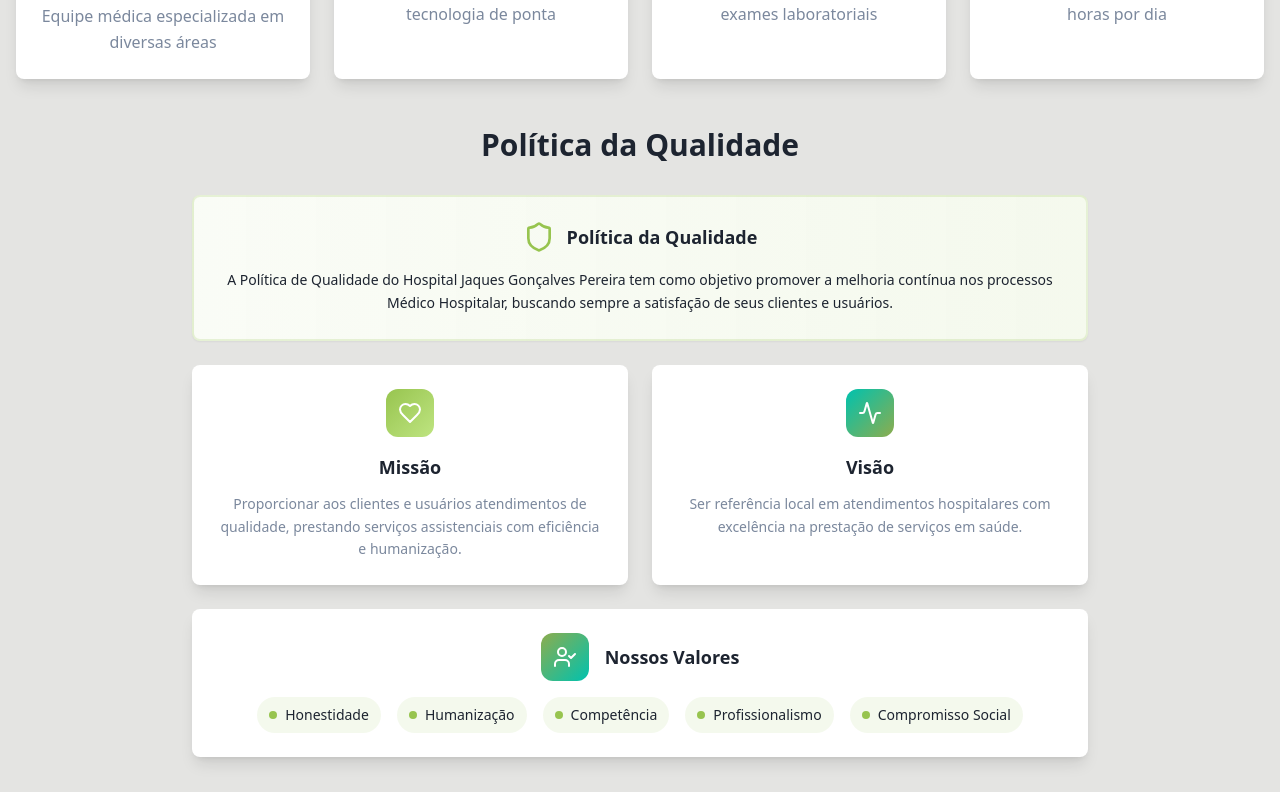
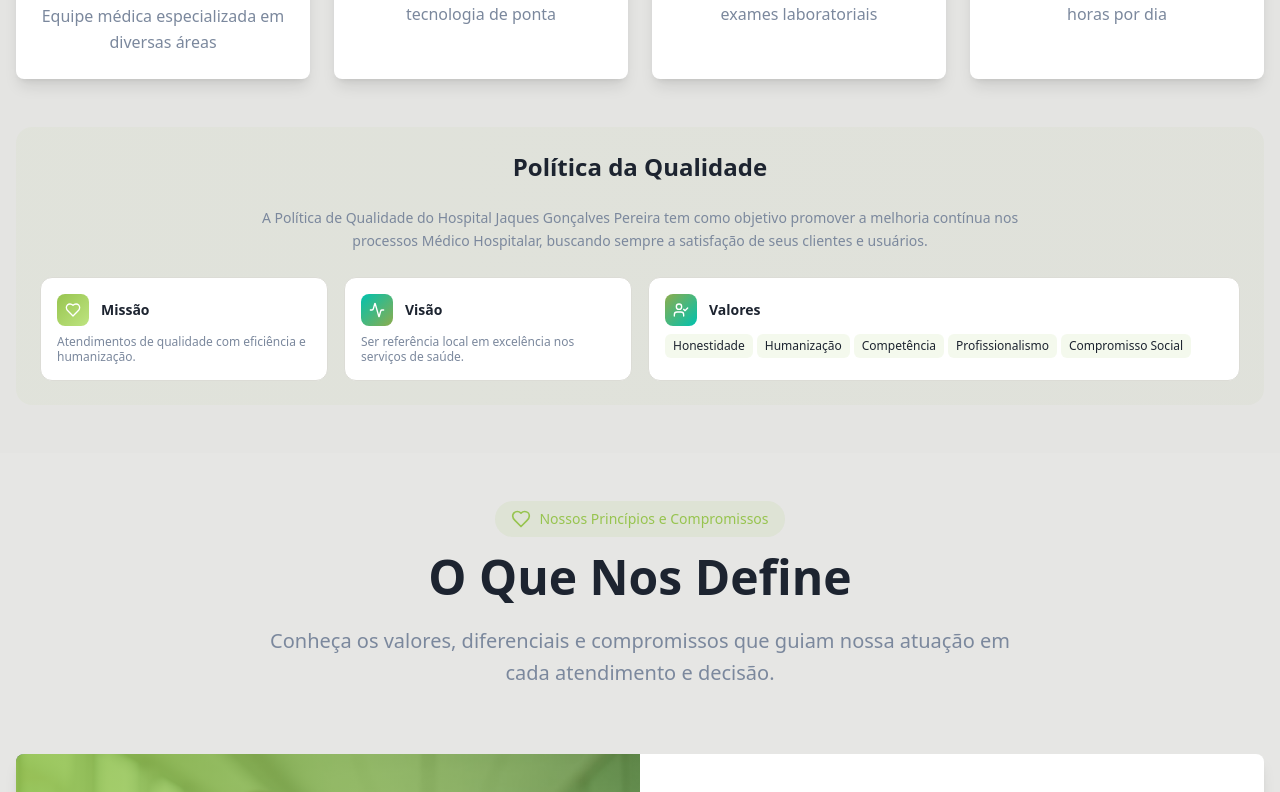
Before and after one commit to mataleone/vital-pages-launch, a React (Vite) app: page / in a window 1280 px wide. Shown: the part 2028-2820 px from the top of the page. Built offline with nearby package versions, Linux system fonts and the light colour scheme.

Commit message:
Refatorar seção Política da Qualidade
Melhorar o visual da seção "Política da Qualidade", tornando-a mais compacta e dinâmica.

```diff
--- a/src/components/ServicesSection.tsx
+++ b/src/components/ServicesSection.tsx
@@ -98,81 +98,66 @@ const ServicesSection = () => {
           ))}
         </div>
 
-        {/* Quality Policy Section */}
-        <div>
-          <h3 className="text-3xl font-bold text-foreground text-center mb-8">
+        {/* Quality Policy Section - Compact Design */}
+        <div className="bg-gradient-to-r from-primary/5 to-accent/5 rounded-2xl p-6">
+          <h3 className="text-2xl font-bold text-foreground text-center mb-6">
             Política da Qualidade
           </h3>
 
-          {/* Compact Grid Layout */}
-          <div className="grid grid-cols-1 md:grid-cols-2 gap-6 max-w-4xl mx-auto">
-            {/* Policy Statement - Takes 2 columns on larger screens */}
-            <Card className="md:col-span-2 group hover:scale-[1.02] transition-all duration-300 border-2 border-primary/20 bg-gradient-to-r from-primary/5 to-primary/10">
-              <CardContent className="p-6 text-center">
-                <div className="flex items-center justify-center mb-4">
-                  <Shield className="w-8 h-8 text-primary mr-3" />
-                  <h4 className="text-lg font-bold text-foreground">Política da Qualidade</h4>
-                </div>
-                <p className="text-sm text-foreground leading-relaxed">
+          {/* Main Policy Statement - Compact */}
+          <div className="text-center mb-6">
+            <p className="text-sm text-muted-foreground leading-relaxed max-w-3xl mx-auto">
               A Política de Qualidade do Hospital Jaques Gonçalves Pereira tem como objetivo promover a melhoria contínua nos processos Médico Hospitalar, buscando sempre a satisfação de seus clientes e usuários.
             </p>
-              </CardContent>
-            </Card>
+          </div>
 
+          {/* Inline Cards - Horizontal Layout */}
+          <div className="grid grid-cols-1 sm:grid-cols-2 lg:grid-cols-4 gap-4">
             {/* Mission */}
-            <Card className="group hover:scale-105 hover:-translate-y-2 transition-all duration-300 border-0 shadow-lg hover:shadow-xl bg-card">
-              <CardContent className="p-6 text-center">
-                <div className="w-12 h-12 bg-gradient-to-br from-primary to-primary-glow rounded-xl flex items-center justify-center mx-auto mb-4 group-hover:rotate-6 transition-transform duration-300">
-                  <Heart className="w-6 h-6 text-white" />
+            <div className="group bg-card rounded-xl p-4 border hover:shadow-lg transition-all duration-300 hover:scale-105">
+              <div className="flex items-center mb-2">
+                <div className="w-8 h-8 bg-gradient-to-br from-primary to-primary-glow rounded-lg flex items-center justify-center mr-3 group-hover:rotate-12 transition-transform duration-300">
+                  <Heart className="w-4 h-4 text-white" />
                 </div>
-                <h4 className="text-lg font-bold text-foreground mb-3">
-                  Missão
-                </h4>
-                <p className="text-sm text-muted-foreground leading-relaxed">
-                  Proporcionar aos clientes e usuários atendimentos de qualidade, prestando serviços assistenciais com eficiência e humanização.
+                <h4 className="text-sm font-bold text-foreground">Missão</h4>
+              </div>
+              <p className="text-xs text-muted-foreground leading-tight">
+                Atendimentos de qualidade com eficiência e humanização.
               </p>
-              </CardContent>
-            </Card>
+            </div>
 
             {/* Vision */}
-            <Card className="group hover:scale-105 hover:-translate-y-2 transition-all duration-300 border-0 shadow-lg hover:shadow-xl bg-card">
-              <CardContent className="p-6 text-center">
-                <div className="w-12 h-12 bg-gradient-to-br from-secondary to-accent rounded-xl flex items-center justify-center mx-auto mb-4 group-hover:rotate-6 transition-transform duration-300">
-                  <Activity className="w-6 h-6 text-white" />
+            <div className="group bg-card rounded-xl p-4 border hover:shadow-lg transition-all duration-300 hover:scale-105">
+              <div className="flex items-center mb-2">
+                <div className="w-8 h-8 bg-gradient-to-br from-secondary to-accent rounded-lg flex items-center justify-center mr-3 group-hover:rotate-12 transition-transform duration-300">
+                  <Activity className="w-4 h-4 text-white" />
                 </div>
-                <h4 className="text-lg font-bold text-foreground mb-3">
-                  Visão
-                </h4>
-                <p className="text-sm text-muted-foreground leading-relaxed">
-                  Ser referência local em atendimentos hospitalares com excelência na prestação de serviços em saúde.
+                <h4 className="text-sm font-bold text-foreground">Visão</h4>
+              </div>
+              <p className="text-xs text-muted-foreground leading-tight">
+                Ser referência local em excelência nos serviços de saúde.
               </p>
-              </CardContent>
-            </Card>
+            </div>
 
-            {/* Values - Spans 2 columns */}
-            <Card className="md:col-span-2 group hover:scale-[1.02] transition-all duration-300 border-0 shadow-lg hover:shadow-xl bg-card">
-              <CardContent className="p-6">
-                <div className="flex items-center justify-center mb-4">
-                  <div className="w-12 h-12 bg-gradient-to-br from-accent to-secondary rounded-xl flex items-center justify-center mr-4 group-hover:rotate-6 transition-transform duration-300">
-                    <UserCheck className="w-6 h-6 text-white" />
+            {/* Values */}
+            <div className="group bg-card rounded-xl p-4 border hover:shadow-lg transition-all duration-300 hover:scale-105 sm:col-span-2">
+              <div className="flex items-center mb-2">
+                <div className="w-8 h-8 bg-gradient-to-br from-accent to-secondary rounded-lg flex items-center justify-center mr-3 group-hover:rotate-12 transition-transform duration-300">
+                  <UserCheck className="w-4 h-4 text-white" />
                 </div>
-                  <h4 className="text-lg font-bold text-foreground">
-                    Nossos Valores
-                  </h4>
+                <h4 className="text-sm font-bold text-foreground">Valores</h4>
               </div>
-                <div className="flex flex-wrap justify-center gap-4">
+              <div className="flex flex-wrap gap-1">
                 {['Honestidade', 'Humanização', 'Competência', 'Profissionalismo', 'Compromisso Social'].map((value, index) => (
                   <span
                     key={index}
-                      className="inline-flex items-center px-3 py-2 bg-primary/10 text-foreground rounded-full text-sm font-medium hover:bg-primary/20 transition-colors duration-300"
+                    className="inline-block px-2 py-1 bg-primary/10 text-foreground rounded-md text-xs font-medium hover:bg-primary/20 transition-colors duration-300"
                   >
-                      <div className="w-2 h-2 bg-primary rounded-full mr-2"></div>
                     {value}
                   </span>
                 ))}
               </div>
-              </CardContent>
-            </Card>
+            </div>
           </div>
         </div>
       </div>
```
Lines whose indentation alone changed are shown as unchanged.
